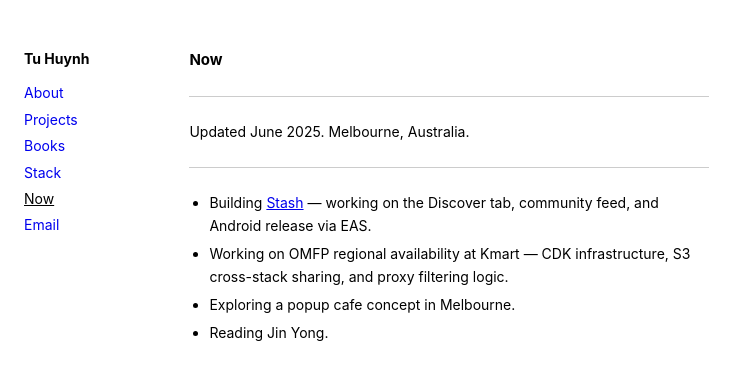
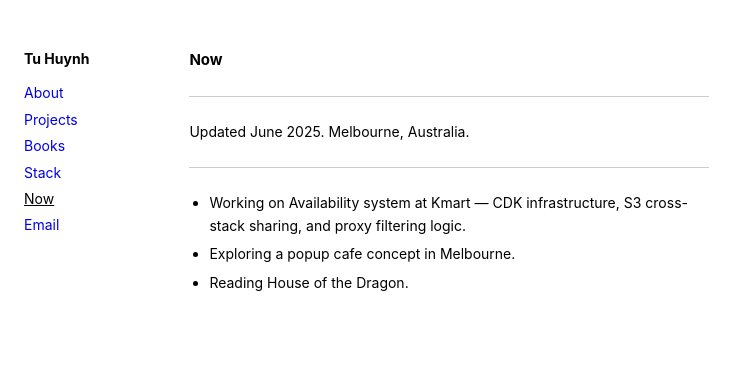
Before and after one commit to kthuynh1610/personal-website, a React (Vite) app: page /now in a window 1280 px wide. Shown: the top 380 px of the page, without its empty margins (0-748 px from the left). Built offline with nearby package versions, Linux system fonts and the light colour scheme.

Commit message:
Update Now page status items

```diff
--- a/src/pages/Now.jsx
+++ b/src/pages/Now.jsx
@@ -10,18 +10,14 @@ export default function Now() {
 
       <ul className="interest-list">
         <li>
-          Building <a href="https://stashmap.me" target="_blank" rel="noreferrer">Stash</a> —
-          working on the Discover tab, community feed, and Android release via EAS.
-        </li>
-        <li>
-          Working on OMFP regional availability at Kmart — CDK infrastructure,
+          Working on Availability system at Kmart — CDK infrastructure,
           S3 cross-stack sharing, and proxy filtering logic.
         </li>
         <li>
           Exploring a popup cafe concept in Melbourne.
         </li>
         <li>
-          Reading Jin Yong.
+          Reading House of the Dragon.
         </li>
       </ul>
     </div>
```
